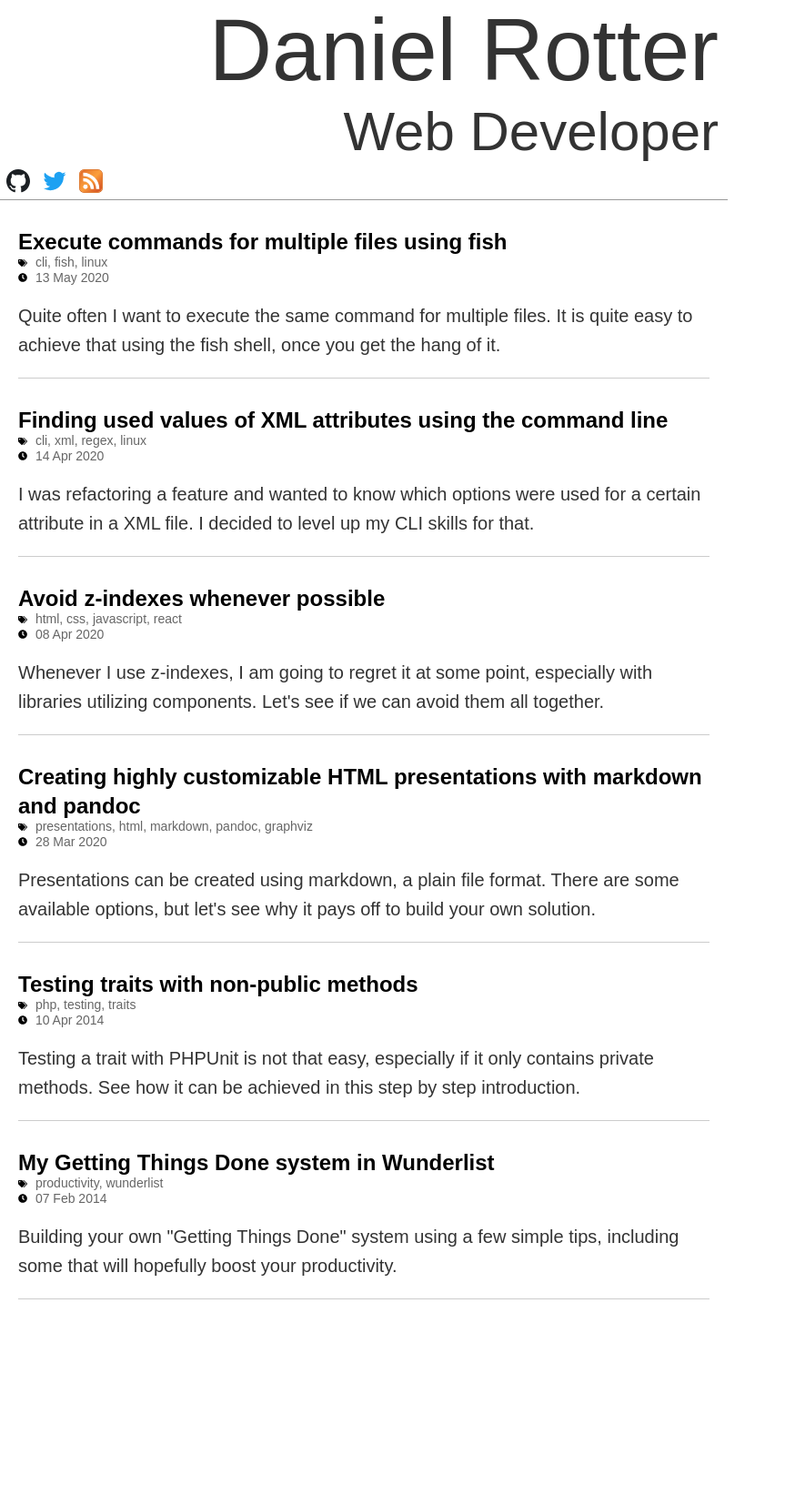
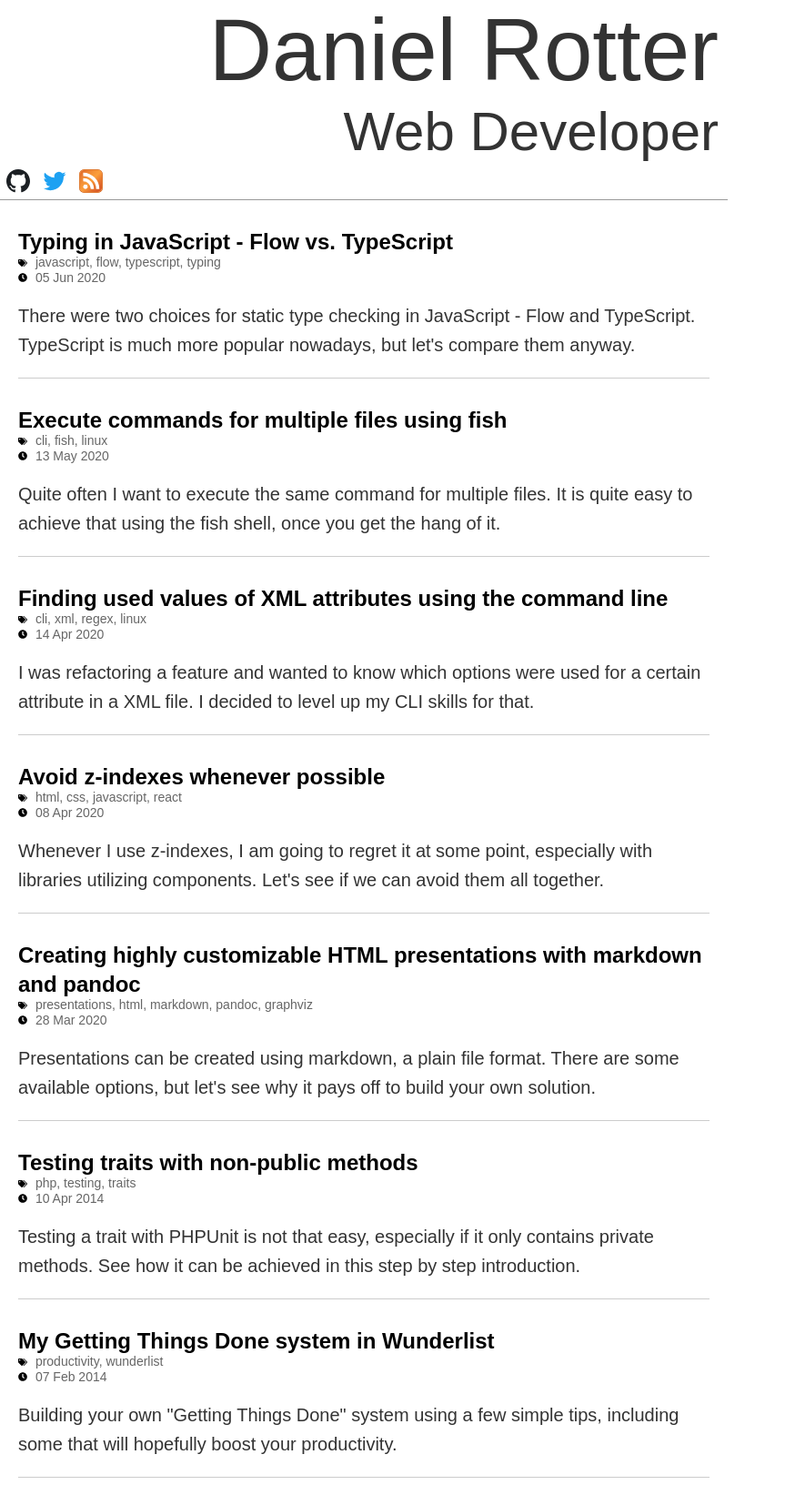
Before and after one commit to danrot/danrot.github.io, a Jekyll site: the page built from index.html, in a window 1280 px wide. Shown: the whole page at 91% size, without its empty margins (0-863 px from the left). Built offline with Jekyll 4.4.1, drawn with Linux system fonts in a browser that asks for light colours; before the commit the page ends 1458 px from its top, so only the background shows below that; part of the change alters nothing that is shown.

Commit message:
Add blog about typing in JavaScript (#4)
* Add blog about typing in JavaScript

* Proofread blog

````diff
--- /dev/null
+++ b/_posts/2020-06-05-typing-in-javascript-flow-vs-typescript.md
@@ -0,0 +1,195 @@
+---
+layout: post
+title: Typing in JavaScript - Flow vs. TypeScript
+excerpt: There were two choices for static type checking in JavaScript - Flow and TypeScript. TypeScript is much more popular nowadays, but let's compare them anyway.
+tags:
+    - javascript
+    - flow
+    - typescript
+    - typing
+---
+
+At [Sulu](https://sulu.io/) we have decided to use [Flow](https://flow.org/) for static type checking, and I am still
+convinced that it was the correct decision back then. However, today [TypeScript](https://www.typescriptlang.org/)
+seems to be the [much more popular choice](https://www.npmtrends.com/flow-bin-vs-typescript). This claim can also be
+supported by earlier [blog posts](https://mariusschulz.com/blog/typescript-vs-flow) and
+[presentations](https://djcordhose.github.io/flow-vs-typescript/2016_hhjs.html#/) being more about what to choose,
+whereby [more recent ones](https://sobolevn.me/2019/03/from-flow-to-typescript) are about how to switch. So I think it
+is time to reconsider that decision, therefore I am going to compare these type checkers in this blog post.
+
+## What is static type checking?
+
+Static type checking has the **goal of finding errors before you even run your code**. This will catch quite a bunch of
+errors for you, and helps a lot to deliver higher quality code. Let's have a look at a short example:
+
+```javascript
+console.log(5/"5");
+```
+
+This code is syntactically correct, so JavaScript will not complain about this, until it executes that line of code.
+Since it is pretty obvious that you cannot divide a number by a string, you might say you are not doing that anyway,
+but imagine that the value of `"5"` is stored in a variable, and the value of that variable is not completely clear,
+because it is determined in a 100 lines of code. In that case it would be quite easy to mess this up in some way,
+without immediately realizing it. **A static type checker would tell you about the error at the moment you introduce
+it**, and you are much more likely to know what's wrong than when finding out about this error at runtime a year later.
+
+Now there are different ways on how to apply static type checking. Many **compiled languages do this during their
+compilation step**, which means that the program does not compile at all if you get any type errors in your project.
+This is a valid approach, and you will also know about the error very soon. But you are losing the opportunity to
+quickly test doing something in a slightly different way, because you might have to adjust a huge amount of types
+before you can even compile the program.
+
+JavaScript is not a compiled language, therefore it can only check the code when it is being interpreted, i.e. at
+runtime. And that's exactly where TypeScript and Flow jumps in: These are tools that allow to annotate your JavaScript
+code with type annotations and check based on top of them if everything can work as expected. However, you are not
+writing pure JavaScript anymore, but instead you have to somehow turn that into pure JavaScript in order for browsers
+to understand your code. TypeScript comes with its own compiler for that, whereby Flow just relies on Babel to get rid
+of the annotations for you. TypeScript needs that compilation step for certain features it implements, because strictly
+speaking it is more than just a static type checker.
+
+The advantage of the latter approach is that **you can adjust the code in a way that types will fail**, but you can
+ignore that for the moment, if you are just trying to quickly test something. In a compiled language you would have to
+fix all the type errors first. Now you can say that the program won't run anyway as expected (although that is not
+completely true, because you might use it in a way that the type errors don't matter), but at least it can run until a
+certain point, where you might be able to already do a `console.log` to check on something. That's something I really
+enjoy.
+
+On a sidenote, there are also languages like PHP, which have improved their type system over the last years
+significantly, but it still feels a bit weird. PHP comes with the possibility to annotate your code with types in many
+different places, but it does not allow to check these errors before runtime. So you can e.g. define in a function that
+the parameter must be a string, but if you are calling the function with a wrong type, you will not realize that before
+this code is being executed, in which case you will get a runtime error. In my opinion this is the worst of both
+worlds, because you can't tell about the errors before actually running the code, and it doesn't allow you to quickly
+test something with different types. To be fair, there are tools like [PHPStan](https://phpstan.org/) and
+[Psalm](https://psalm.dev/) that work in a similar fashion than TypeScript and Flow, but PHP will still not allow to
+execute your code with wrong types.
+
+## Why did we decide to use Flow?
+
+We started the rewrite of Sulu 2.0 in mid 2017 and decided to use Flow as our static type checker. It was clear to me
+that we have to use a static type checker, since it will allow us to discover bugs much sooner as if we wouldn't use
+one. Back then we had the choice between Flow and TypeScript, but TypeScript had a few downsides.
+
+First of all we felt that TypeScript was more like a separate language, because it also adds a few features beyond type
+checking, like [`const enum`](https://www.typescriptlang.org/docs/handbook/enums.html#const-enums). This is also the
+reason TypeScript needs a compiler: Features like this require the code to be transpiled to something else, and it
+cannot only be simply removed. However, after also playing a bit with TypeScript I have to say that these features are
+optional and in practice it is not as cumbersome as I would have thought. Also, Flow isn't standard JavaScript either,
+although it might be (negligible) closer to it. But it would be easier to turn away from Flow, because "compiling" is
+simply removing the type annotations, so the code would even keep its readability and the compiled version could be
+used instead of the annotated one.
+
+More importantly, **TypeScript had its own ecosystem**. E.g. there was no way to integrate TypeScript with
+[ESLint](https://eslint.org/), but they had their own tool named [TSLint](https://palantir.github.io/tslint/). Babel
+was also not supported, so you couldn't easily add any new JavaScript features, but had to wait for the TypeScript team
+to implement them in their compiler.
+
+**While these were valid reasons not to use TypeScript when we started in 2017, I wouldn't consider them valid reasons
+anymore today.** TSLint has been deprecated in favour of
+[typescript-eslint](https://github.com/typescript-eslint/typescript-eslint), an integration of linting for TypeScript
+into ESLint. This is awesome, because it allows to use the entire ESLint ecosystem in combination with TypeScript, like
+one of my favourite ESLint plugins: [`eslint-plugin-jsx-a11y`](https://github.com/jsx-eslint/eslint-plugin-jsx-a11y).
+[Babel can now also be used for TypeScript](https://iamturns.com/typescript-babel/), although this way of using
+TypeScript is not feature complete. But still, you are able to easily use e.g.
+[CSS modules](https://github.com/css-modules/css-modules) now in combination with TypeScript and it allows for an
+easier integration of React.
+
+## Comparing caught errors and error messages
+
+When comparing the default settings and shown error messages from TypeScript and Flow, I am still in favour of
+Flow, although that does not seem to be a very popular opinion anymore... Let me explain that in a few examples:
+
+```javascript
+let value = null;
+value.toString();
+```
+
+It is pretty obvious that the above code will fail at runtime, because a `toString` method is not existing on a value
+of `null`. So I would expect a static type checker to warn me about errors like this. TypeScript fails to do so, unless
+it is called with the `--strictNullChecks` parameter on the command line (still wondering why that is not the default).
+But even if that option is activated to make TypeScript recognize that change, I like the error message provided by
+Flow better:
+
+![Cannot call value.toString because property toString is missing in null.](/images/posts/flow-null-to-string.png)
+
+Checkout the TypeScript error message in comparison:
+
+![Object is possibly 'null'.](/images/posts/typescript-null-to-string.png)
+
+Flow provides more helpful information to locate the actual error. I think TypeScript error might be misleading,
+because the object is not "possibly null", but in my example it is definitely null. This might be a little bit
+nitpicky, but that might still lead you towards a wrong path. While this point might be controversial, Flow is
+definitely better at giving more context. It does not only show where the error would happen (the `toString` method
+call); in addition it also show what assignment is responsible for that error (`let value = null;`). Again, this might
+be not that important in such a small example, but will definitely help with bigger code pieces.
+
+This is also true for functions built directly into the browser. Let's have a look at how TypeScript handles the
+`document.write` method using the following example:
+
+```javascript
+document.write(30, 10);
+```
+
+TypeScript shows the following error:
+
+![Argument of type '30' is not assignable to parameter of type 'string'.](/images/posts/typescript-document-write.png)
+
+I was preparing this simple example for a course I was giving at the time, and it might sound stupid, but I really
+tripped over this error message. I was not aware that the `document.write` was typed to only accept strings in
+TypeScript, which I think is a little bit confusing, because numbers are also outputted just the way you would expect
+it. To be fair, **Flow has typed this function exactly the same way, but just because it gives more context in the
+error message it is easier to spot the error:**
+
+![Cannot call document.write because number is incompatible with string in array element.](/images/posts/flow-document-write.png)
+
+In its error message Flow shows that the `document.write` method has been defined to be called with strings only, which
+makes the error a lot more obvious. **And this advantage gets even more important, if the codebase you are working on
+is bigger than a few lines of code.**
+
+## Using 3rd party types
+
+Apart from the **strictness of the type system** (I want to make sure that my code is free of errors) and the **quality
+of the error message** (if there are errors in the code I would like to find them as fast as possible), I think it is
+very important to see how **3rd party types are integrated in a type system**. That is necessary if you install a
+package from NPM. Without any type information the type checker can't really tell if you call the package's functions
+correctly.
+
+Both Flow and TypeScript have mechanisms to add library definition files, but I don't want to dig too deep into this,
+because what is important to me, is that I don't have to write these library definitions for every package I use
+manually. Adding types to your library that can be used in projects depending on these libraries is not a big problem
+in both type checkers, but it is very unrealistic to think that this will happen for every library. So for most NPM
+packages types have to be provided in a different way. And this is where TypeScript excels compared to Flow.
+
+For Flow there is the [`flow-typed` project](https://github.com/flow-typed/flow-typed), which is a central repository
+for Flow library definitions. And I think the word "central" is the problematic one here. You are somehow dependant on
+a few persons to maintain this repository (you can create PRs, but people have to find time to agree with you and merge
+that stuff), and the integration into your project is a little bit weird, to say it in a nice way. `flow-typed` has a
+CLI tool, which copies the type definitions from their central repository into a `flow-typed` folder in your project,
+which you have to commit to your version control system.
+
+This feels very cumbersome, especially since there would already be a central repository called NPM. I never really got
+why the types were not created as simple NPM packages, which could then be installed and used, without having to commit
+anything to my own repository. And **installing 3rd party types as separate packages is exactly what TypeScript is
+doing**. This is also the reason I think TypeScript is a lot better in that regard.
+
+## Conclusion
+
+I am still not very sure, which of both type systems I should prefer. TypeScript has made a lot of improvements,
+especially regarding the majority of reasons we decided against TypeScript a few years ago. However, **Flow seems still
+to be more strict and has better error messages, two very important aspect of a type system**. On the other handside
+**TypeScript is more popular, has a bigger community, and handles 3rd party types a lot better**. Flow's advantage of
+being more strict is somehow lost, when using a lot of 3rd party packages. That is becuase if no Flow types exists,
+Flow considers the entire 3rd party code untyped.
+
+Until recently I would have said TypeScript is the clear winner, but then I saw that
+**[Flow is still being worked on](https://github.com/facebook/flow/commits/master)**. But they continue to introduce
+breaking changes quite often, which makes updating it a tedious job (although most of the changes make sense from my
+point of view). TypeScript is still the more active project, and has better integrations in all kind of other tooling.
+For these reasons I would say it is much more likely that Flow reaches its end of life than TypeScript.
+
+So in conclusion, my current recommendation would be:
+
+- **Don't switch your project from Flow to TypeScript just for the sake of it.** Flow has some advantages too, and
+  unless there is a very specific reason for this undertaking, it is probably not worth it.
+- **For new projects I would go with TypeScript.** Despite its disadvantages, it is much more likely to survive than
+  Flow.
--- a/css/style.css
+++ b/css/style.css
@@ -8,6 +8,10 @@ body {
     color: #333;
     font-family: sans-serif;
     max-width: 800px;
+}
+
+img {
+    max-width: 100%;
 }
 
 a {
````
Also changed, not shown: .markdownlint.json, images/posts/flow-document-write.png (added), images/posts/flow-null-to-string.png (added), images/posts/typescript-document-write.png (added), images/posts/typescript-null-to-string.png (added).
